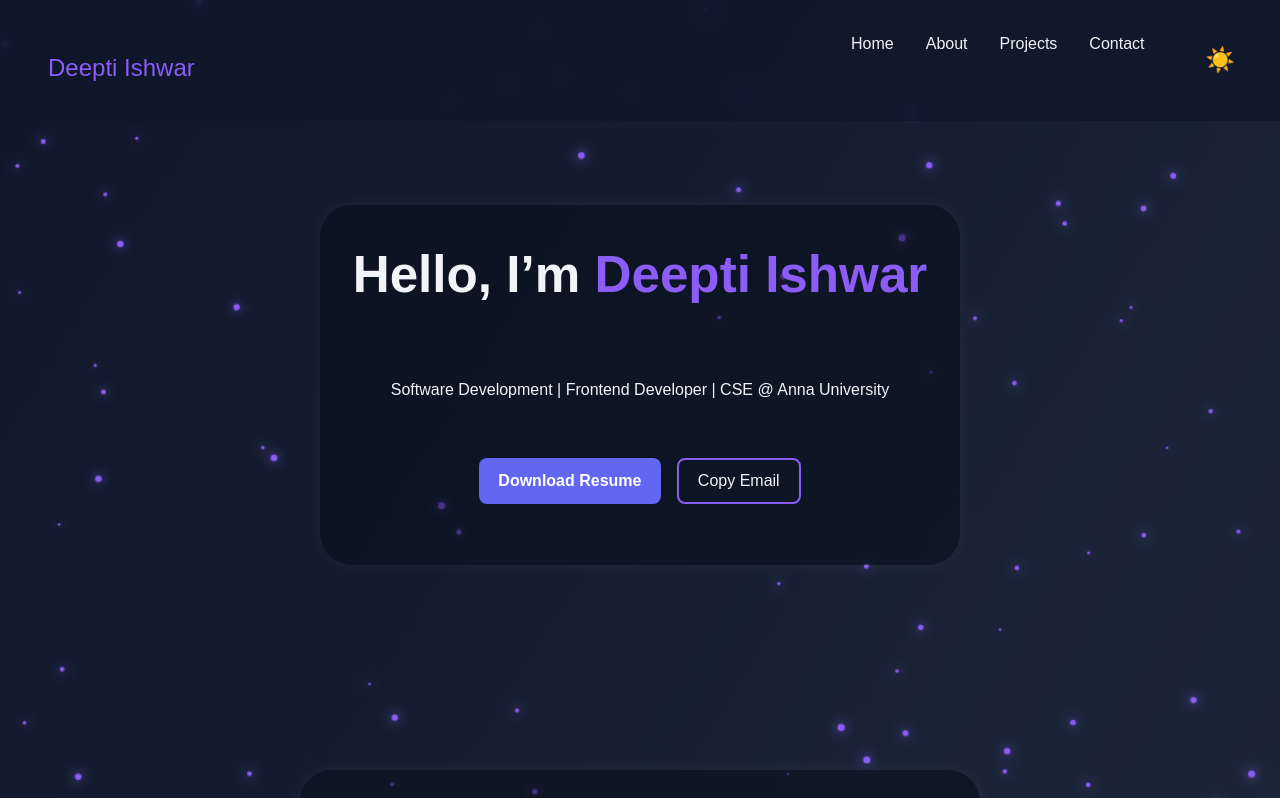
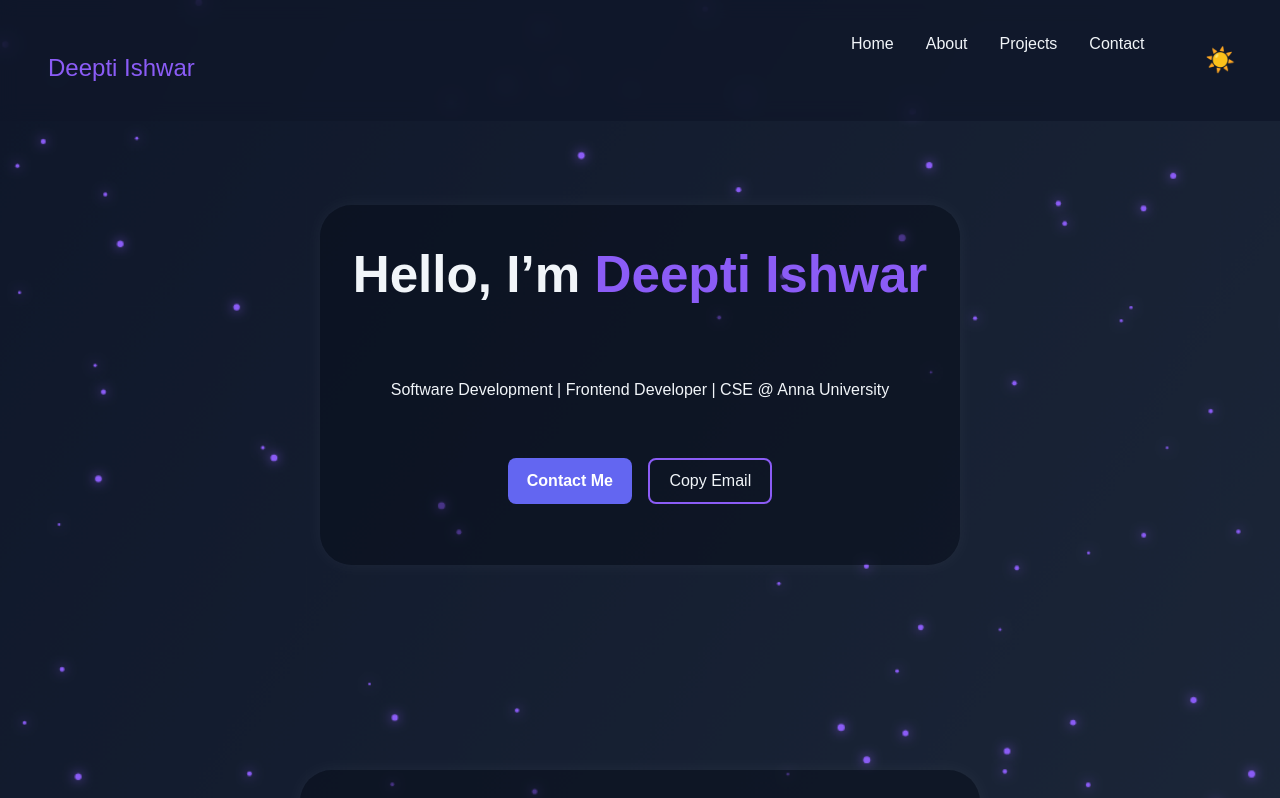
Before and after one commit to deeptiishwar/deepti-ishwar-portfolio, a React (Vite) app: page / in a window 1280 px wide. Shown: the top 798 px of the page. Built offline with nearby package versions, Linux system fonts and the light colour scheme.

Commit message:
Replace Download Resume button with Contact Me

```diff
--- a/src/sections/Hero.jsx
+++ b/src/sections/Hero.jsx
@@ -58,10 +58,11 @@ const Hero = () => {
         <p>Software Development | Frontend Developer | CSE @ Anna University</p>
 
         <div className="hero-buttons">
-          {/* ✅ Download Resume Button */}
-          <a href={resume} download="Deepti_Ishwar_Resume.pdf" className="btn-primary">
-            Download Resume
-          </a>
+         <a href="#contact" className="btn-primary">
+  Contact Me
+</a>
+
+
 
           <button className="btn-secondary" onClick={handleCopyEmail}>
             Copy Email
```
